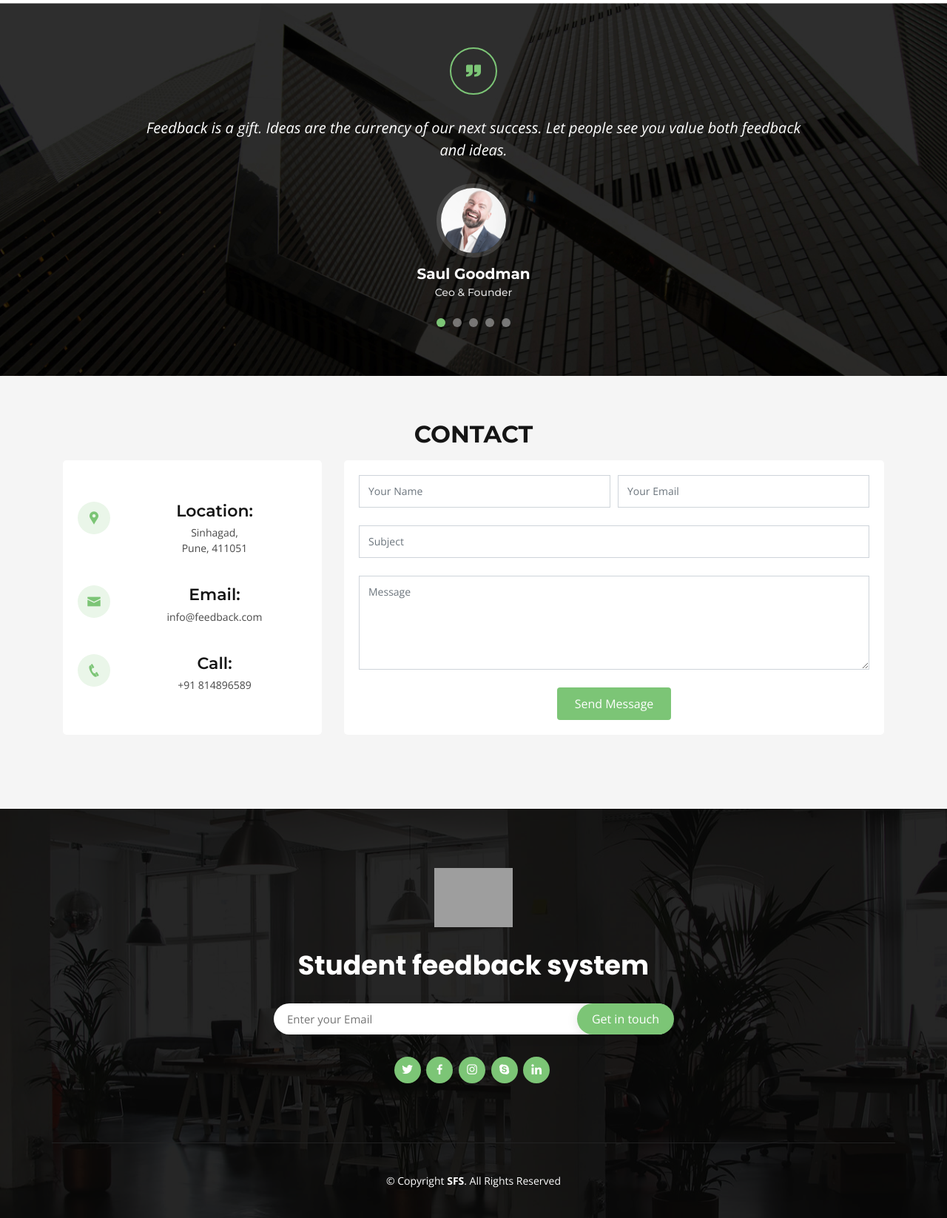
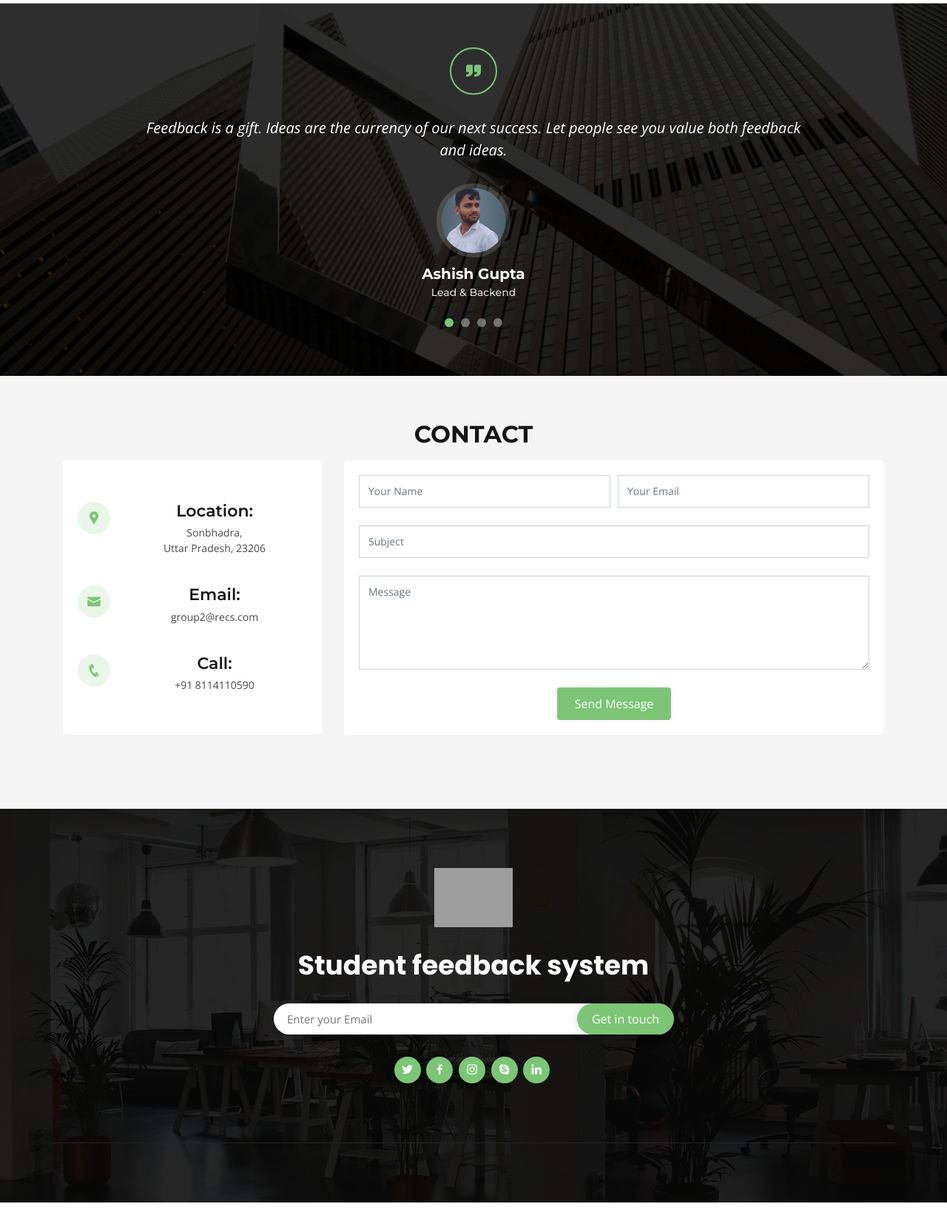
Before and after one commit to se-ashishgupta/Major-Project-REC, a Flask app: page / in a window 1280 px wide. Shown: the part 2641-4287 px from the top of the page at 74% size. After the commit the page ends 4266 px from the top, so only its background shows below. Run offline with Flask 3, Linux system fonts and the light colour scheme; some libraries are stand-ins or nearby versions; grey boxes are pictures that could not be loaded.

Commit message:
testimonial added

```diff
--- a/templates/admin.html
+++ b/templates/admin.html
@@ -558,11 +558,11 @@
       </div>
     </div>
 
-    <div class="container footer-bottom clearfix">
+    <!-- <div class="container footer-bottom clearfix">
       <div class="copyright">
         &copy; Copyright <strong><span>SFS</span></strong>. All Rights Reserved
       </div>
-    </div>
+    </div> -->
   </footer><!-- End Footer -->
 
   <a href="#" class="back-to-top"><i class="icofont-simple-up"></i></a>
--- a/templates/hoddashboard.html
+++ b/templates/hoddashboard.html
@@ -408,11 +408,11 @@
       </div>
     </div>
 
-    <div class="container footer-bottom clearfix">
+    <!-- <div class="container footer-bottom clearfix">
       <div class="copyright">
         &copy; Copyright <strong><span>SFS</span></strong>. All Rights Reserved
       </div>
-    </div>
+    </div> -->
   </footer><!-- End Footer -->
 
   <a href="#" class="back-to-top"><i class="icofont-simple-up"></i></a>
--- a/templates/index.html
+++ b/templates/index.html
@@ -229,9 +229,9 @@
             <p>
               Feedback is a gift. Ideas are the currency of our next success. Let people see you value both feedback and ideas.
             </p>
-            <img src="{{url_for('static',filename='img/testimonials/testimonials-1.jpg')}}" class="testimonial-img" alt="">
-            <h3>Saul Goodman</h3>
-            <h4>Ceo &amp; Founder</h4>
+            <img src="{{url_for('static',filename='img/testimonials/testimonials-1.png')}}" class="testimonial-img" alt="">
+            <h3>Ashish Gupta</h3>
+            <h4>Lead & Backend</h4>
           </div>
 
           <div class="testimonial-item">
@@ -239,8 +239,8 @@
               Mistakes should be examined, learned from, and discarded; not dwelled upon and stored.
             </p>
             <img src="{{url_for('static',filename='img/testimonials/testimonials-2.jpg')}}" class="testimonial-img" alt="">
-            <h3>Sara Wilsson</h3>
-            <h4>Designer</h4>
+            <h3>Himanshu Singh</h3>
+            <h4>Designer & Frontend</h4>
           </div>
 
           <div class="testimonial-item">
@@ -248,26 +248,19 @@
               True intuitive expertise is learned from prolonged experience with good feedback on mistakes.
             </p>
             <img src="{{url_for('static',filename='img/testimonials/testimonials-3.jpg')}}" class="testimonial-img" alt="">
-            <h3>Jena Karlis</h3>
-            <h4>Store Owner</h4>
+            <h3>Kuldeep Gupta</h3>
+            <h4>Frontend & Backend</h4>
           </div>
 
-          <div class="testimonial-item">
-            <p>
-              I think it’s very important to have a feedback loop, where you’re constantly thinking about what you’ve done and how you could be doing it better.
-            </p>
-            <img src="{{url_for('static',filename='img/testimonials/testimonials-4.jpg')}}" class="testimonial-img" alt="">
-            <h3>Matt Brandon</h3>
-            <h4>Freelancer</h4>
-          </div>
+
 
           <div class="testimonial-item">
             <p>
               Communication – the human connection – is the key to personal and career success.
             </p>
-            <img src="{{url_for('static',filename='img/testimonials/testimonials-5.jpg')}}" class="testimonial-img" alt="">
-            <h3>John Larson</h3>
-            <h4>Entrepreneur</h4>
+            <img src="{{url_for('static',filename='img/testimonials/testimonials-4.jpg')}}" class="testimonial-img" alt="">
+            <h3>Sheelu Singh</h3>
+            <h4>Frontend</h4>
           </div>
 
         </div>
@@ -292,19 +285,19 @@
               <div class="address">
                 <i class="icofont-google-map"></i>
                 <h4>Location:</h4>
-                <p>Sinhagad,<br>Pune, 411051</p>
+                <p>Sonbhadra,<br>Uttar Pradesh, 23206</p>
               </div>
 
               <div class="email">
                 <i class="icofont-envelope"></i>
                 <h4>Email:</h4>
-                <p>info@feedback.com</p>
+                <p>group2@recs.com</p>
               </div>
 
               <div class="phone">
                 <i class="icofont-phone"></i>
                 <h4>Call:</h4>
-                <p>+91 814896589</p>
+                <p>+91 8114110590</p>
               </div>
 
             </div>
@@ -383,9 +376,9 @@
     </div>
 
     <div class="container footer-bottom clearfix">
-      <div class="copyright">
+      <!-- <div class="copyright">
         &copy; Copyright <strong><span>SFS</span></strong>. All Rights Reserved
-      </div>
+      </div> -->
     </div>
   </footer><!-- End Footer -->
 
--- a/templates/teacherdashboard.html
+++ b/templates/teacherdashboard.html
@@ -374,11 +374,11 @@
       </div>
     </div>
 
-    <div class="container footer-bottom clearfix">
+    <!-- <div class="container footer-bottom clearfix">
       <div class="copyright">
         &copy; Copyright <strong><span>SFS</span></strong>. All Rights Reserved
       </div>
-    </div>
+    </div> -->
   </footer><!-- End Footer -->
 
   <a href="#" class="back-to-top"><i class="icofont-simple-up"></i></a>
```
Also changed, not shown: static/img/testimonials/testimonials-1.jpg (deleted), static/img/testimonials/testimonials-1.png (added), static/img/testimonials/testimonials-2.jpg, static/img/testimonials/testimonials-3.jpg, static/img/testimonials/testimonials-5.jpg (deleted).
